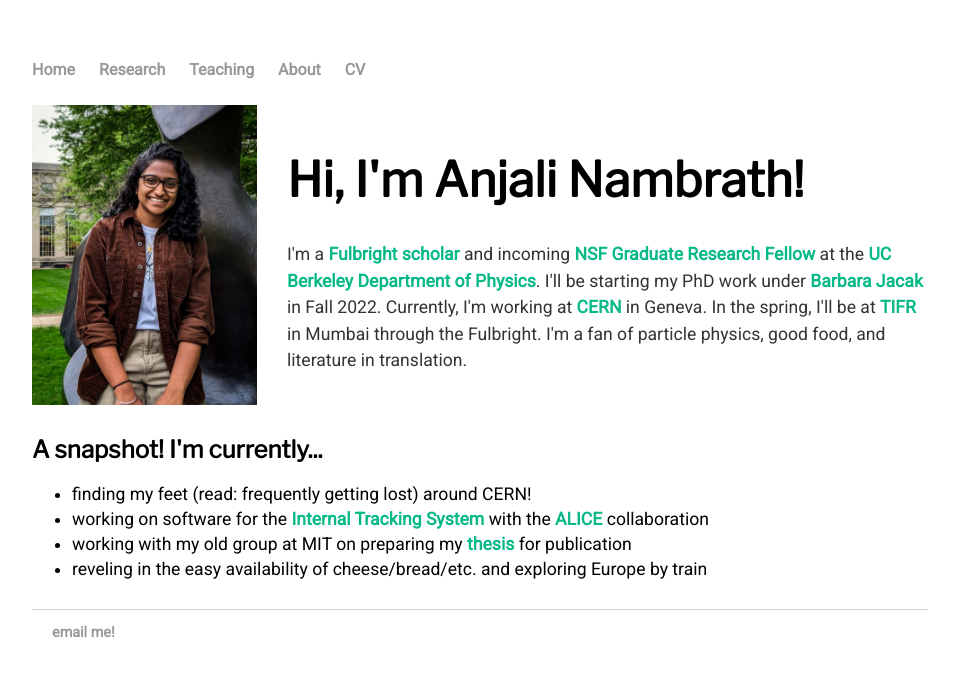
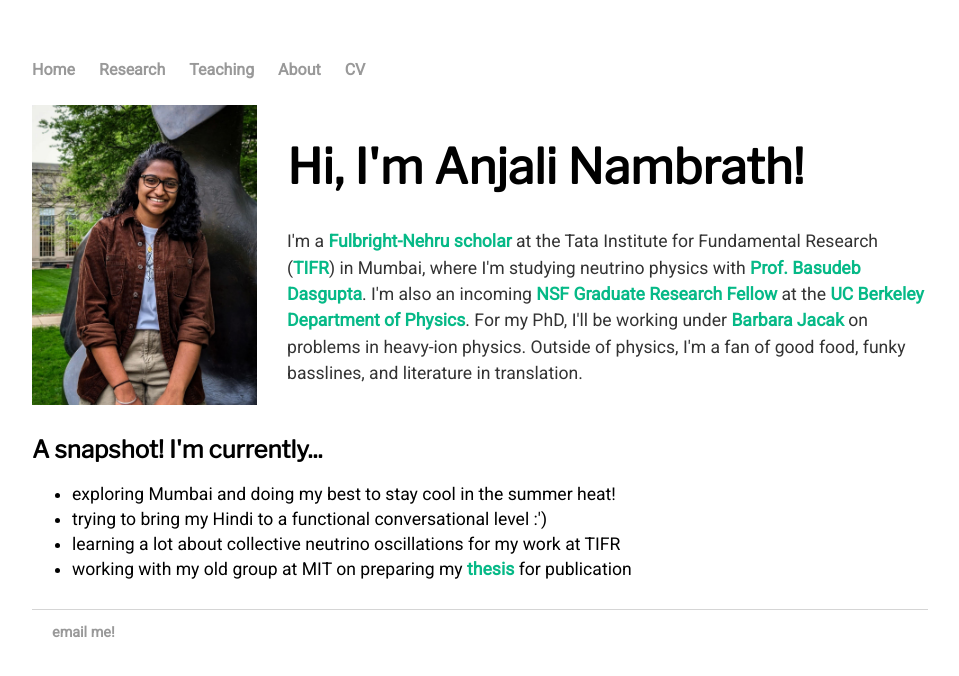
Before and after one commit to nambrath/nambrath.github.io, a Jekyll site: the page built from index.html, in a window 1280 px wide. Shown: the top 676 px of the page, without its empty margins (160-1119 px from the left). Built offline with Jekyll 4.4.1, drawn with Linux system fonts in a browser that asks for light colours.

Commit message:
india update!

```diff
--- a/about/index.html
+++ b/about/index.html
@@ -6,13 +6,13 @@ title: Anjali Nambrath
     <div>
         <h1 class="title">More about me</h1>
         <p class="para">
-            I'm a <a href="https://cies.org/" target="_blank">Fulbright scholar</a> and incoming <a href="https://www.nsfgrfp.org/" target="_blank">NSF Graduate Research Fellow</a> at the <a href="https://physics.berkeley.edu/" target="_blank">UC Berkeley Department of Physics</a>. I'll be starting my PhD under <a href="https://physics.berkeley.edu/people/faculty/barbara-jacak" target="_blank">Barbara Jacak</a> in Fall 2022. Currently, I'm working at <a href="https://home.cern/" target="_blank">CERN</a> in Geneva. Through the Fulbright, I'll spend this coming spring at <a href="https://www.tifr.res.in/" target="_blank">TIFR</a> in Mumbai.
+            I'm a <a href="https://cies.org/" target="_blank">Fulbright scholar</a> and incoming <a href="https://www.nsfgrfp.org/" target="_blank">NSF Graduate Research Fellow</a> at the <a href="https://physics.berkeley.edu/" target="_blank">UC Berkeley Department of Physics</a>. Currently, I'm working at <a href="https://www.tifr.res.in/" target="_blank">TIFR</a> in Mumbai as a Fulbright-Nehru fellow. Afterwards, I'll be starting my PhD in heavy-ion physics under <a href="https://physics.berkeley.edu/people/faculty/barbara-jacak" target="_blank">Barbara Jacak</a>.
         </p>
         <p class="para">
-            I just graduated from <a href="https://web.mit.edu/" target="_blank">MIT</a>, where I majored in physics and mathematics and minored in French. I worked on a few projects supervised by <a href="https://www.hen-lab.com/" target="_blank">Or Hen</a>, <a href="https://www.jlab.org/news/releases/studying-small-learn-big" target="_blank">Dien Nguyen</a>, <a href="https://blogs.gwu.edu/axelschmidt/" target="_blank">Axel Schmidt</a>, <a href="http://www.lions.odu.edu/~lweinste" target="_blank">Larry Weinstein</a>, and <a href="http://winslow.mit.edu/" target="_blank">Lindley Winslow</a>. I also worked closely with <a href=https://mta.mit.edu/person/claire-conceison" target="_blank">Claire Conceison</a> and <a href="https://history.mit.edu/people/catherine-clark/" target="_blank">Catherine Clark</a> to produce an English translation of <a href="https://en.wikipedia.org/wiki/Fanny_Britt" target="_blank">Fanny Britt's</a> play <em>Hurlevents</em>. See <a href="../classes/index.html">this page</a> for a full list of my undergraduate coursework.
+            I graduated from <a href="https://web.mit.edu/" target="_blank">MIT</a> in 2021, where I majored in physics and mathematics and minored in French. I worked on a few projects supervised by <a href="https://www.hen-lab.com/" target="_blank">Or Hen</a>, <a href="https://www.jlab.org/news/releases/studying-small-learn-big" target="_blank">Dien Nguyen</a>, <a href="https://blogs.gwu.edu/axelschmidt/" target="_blank">Axel Schmidt</a>, <a href="http://www.lions.odu.edu/~lweinste" target="_blank">Larry Weinstein</a>, <a href="http://winslow.mit.edu/" target="_blank">Lindley Winslow</a>, and <a href="http://katelinschutz.com/" target="_blank">Katelin Schutz</a>. I also worked closely with <a href=https://mta.mit.edu/person/claire-conceison" target="_blank">Claire Conceison</a> and <a href="https://history.mit.edu/people/catherine-clark/" target="_blank">Catherine Clark</a> to produce an English translation of <a href="https://en.wikipedia.org/wiki/Fanny_Britt" target="_blank">Fanny Britt's</a> play <em>Hurlevents</em>. See <a href="../classes/index.html">this page</a> for a full list of my undergraduate coursework.
         </p>
         <p class="para">
-            In addition to particle physics, I enjoy good food, literature in translation, and stopping to photograph every flower I see. I've also hidden an easter egg somewhere on this website 🐣
+            In addition to particle physics, I enjoy good food, funky basslines, literature in translation, and stopping to photograph every flower I see. I've also hidden an easter egg somewhere on this website 🐣
         </p>
     </div>
     <div class="img-row">
--- a/index.html
+++ b/index.html
@@ -8,7 +8,7 @@ title: Anjali Nambrath
 		<div>
 			<h1 class="title">Hi, I'm Anjali Nambrath!</h1>
 			<p class="para">
-				I'm a <a href="https://cies.org/" target="_blank">Fulbright scholar</a> and incoming <a href="https://www.nsfgrfp.org/" target="_blank">NSF Graduate Research Fellow</a> at the <a href="https://physics.berkeley.edu/" target="_blank">UC Berkeley Department of Physics</a>. I'll be starting my PhD work under <a href="https://physics.berkeley.edu/people/faculty/barbara-jacak" target="_blank">Barbara Jacak</a> in Fall 2022. Currently, I'm working at <a href="https://home.cern/" target="_blank">CERN</a> in Geneva. In the spring, I'll be at <a href="https://www.tifr.res.in/" target="_blank">TIFR</a> in Mumbai through the Fulbright. I'm a fan of particle physics, good food, and literature in translation.
+				I'm a <a href="https://cies.org/" target="_blank">Fulbright-Nehru scholar</a>  at the Tata Institute for Fundamental Research (<a href="https://www.tifr.res.in/" target="_blank">TIFR</a>) in Mumbai, where I'm studying neutrino physics with <a href="https://www.bdasgupta.com/" target="_blank">Prof. Basudeb Dasgupta</a>. I'm also an incoming <a href="https://www.nsfgrfp.org/" target="_blank">NSF Graduate Research Fellow</a> at the <a href="https://physics.berkeley.edu/" target="_blank">UC Berkeley Department of Physics</a>. For my PhD, I'll be working under <a href="https://physics.berkeley.edu/people/faculty/barbara-jacak" target="_blank">Barbara Jacak</a> on problems in heavy-ion physics. Outside of physics, I'm a fan of good food, funky basslines, and literature in translation.
 			</p>
 		</div>
 	</div>
@@ -16,10 +16,11 @@ title: Anjali Nambrath
 	<h2> A snapshot! I'm currently... </h2>
 	<div class="snapshot">
 		<ul>
-			<li> finding my feet (read: frequently getting lost) around CERN! </li>
-			<li> working on software for the <a href="https://alice-collaboration.web.cern.ch/node/34999" target="_blank">Internal Tracking System</a> with the <a href="https://alice-collaboration.web.cern.ch/" target="_blank">ALICE</a> collaboration</li>
+			<li> exploring Mumbai and doing my best to stay cool in the summer heat! </li>
+			<li> trying to bring my Hindi to a functional conversational level :')  </a></li>
+			<li> learning a lot about collective neutrino oscillations for my work at TIFR </a></li>
 			<li> working with my old group at MIT on preparing my <a href='stuff/thesis.pdf' target="_blank">thesis</a> for publication</li>
-			<li> reveling in the easy availability of cheese/bread/etc. and exploring Europe by train </li>
+			<!-- <li> reveling in the easy availability of cheese/bread/etc. and exploring Europe by train </li> -->
 		</ul>
 	</div>
 </div>
--- a/research/index.html
+++ b/research/index.html
@@ -8,7 +8,7 @@ title: Research
 	<h2> Heavy-ion physics @ ALICE </h2>
 	<div class="snapshot">
 		<p class="para">
-			I'm working with <a href="https://physics.berkeley.edu/people/faculty/barbara-jacak">Prof. Barbara Jacak's</a> group at UC Berkeley on projects in the <a href="https://alice-collaboration.web.cern.ch/">ALICE</a> collaboration at CERN. Currently I'm working on some software to streamline calibration for ALICE's Inner Tracking System, and getting started with a project to look for signatures of hadronization in jets.
+			I worked with <a href="https://physics.berkeley.edu/people/faculty/barbara-jacak">Prof. Barbara Jacak's</a> group at UC Berkeley on projects for the <a href="https://alice-collaboration.web.cern.ch/">ALICE</a> collaboration. I was with the group for about six months prior to starting my Fulbright, and three of those months were spent onsite at CERN in Geneva. I worked on software to streamline calibration for ALICE's Inner Tracking System, and began a project on signatures of hadronization in jet substructure.
 		</p>
 	</div>
 	<h2> Electrons for neutrinos </h2>
```
Also changed, not shown: 2 other files.
